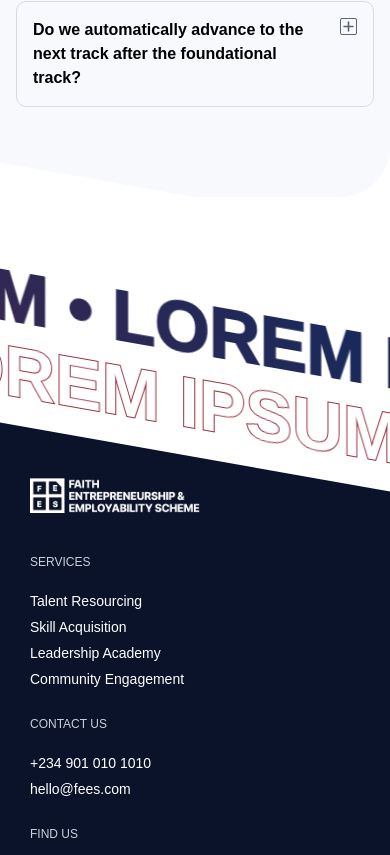
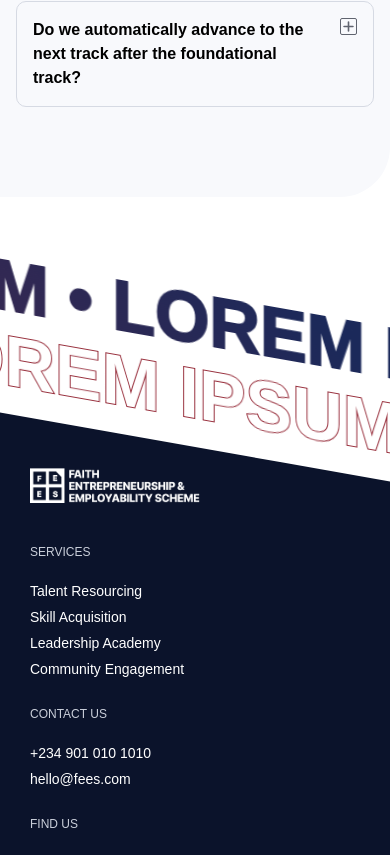
Before and after one commit to Afolabi-Ridwan/fees, a React (Vite) app: page / in a window 390 px wide. Shown: the part 6651-7506 px from the top of the page. Built offline with nearby package versions, Linux system fonts and the light colour scheme.

Commit message:
adjustment on footer

```diff
--- a/src/index.css
+++ b/src/index.css
@@ -404,7 +404,9 @@ border: solid 2px rgba(236, 74, 10, 1);
     color: white;
     height: 500px;
     margin-top: -130px;
+    clip-path: polygon(0 0, 100% 20%, 100% 100%, 0% 100%);
   }
+
 
   .footer-container{
     display: flex;
@@ -446,12 +448,14 @@ border: solid 2px rgba(236, 74, 10, 1);
   .sliding-text-wrapper {
     overflow: hidden;
     background: white;
-    padding: 80px 0 0px 0;
+    padding: 10px 0 0px 0;
     white-space: nowrap;
     display: flex;
     flex-direction: column;
     gap: 0px;
     transform: skewY(10deg);
+    position: relative;
+    z-index: 5; margin-top: 100px;
 }
 
 .move-right {
@@ -621,6 +625,10 @@ border: solid 2px rgba(236, 74, 10, 1);
     .track{
         width: 100%;
     }
+
+  .sliding-text-wrapper {
+    margin-top: 60px;
+  }
 }
 
 @media (max-width: 450px) {
```
